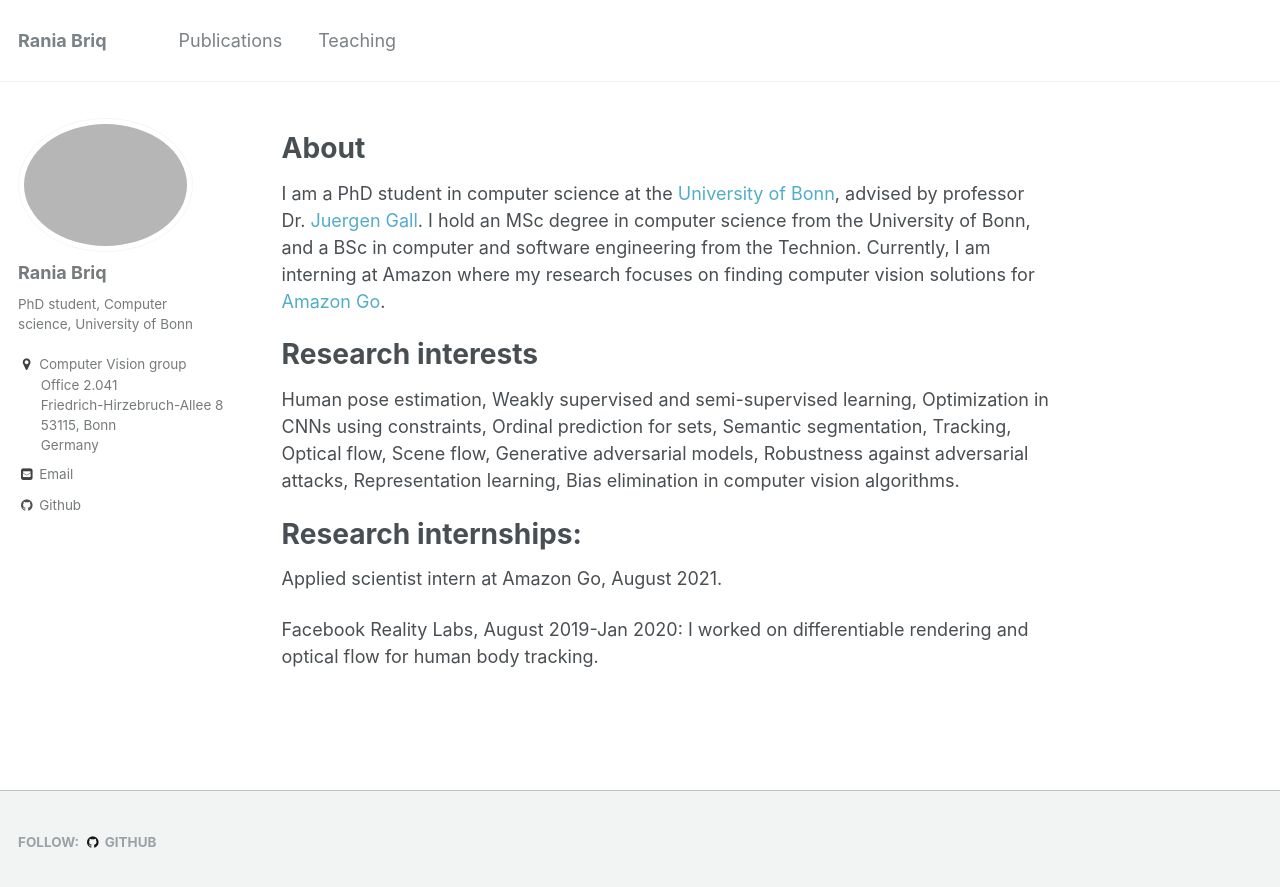
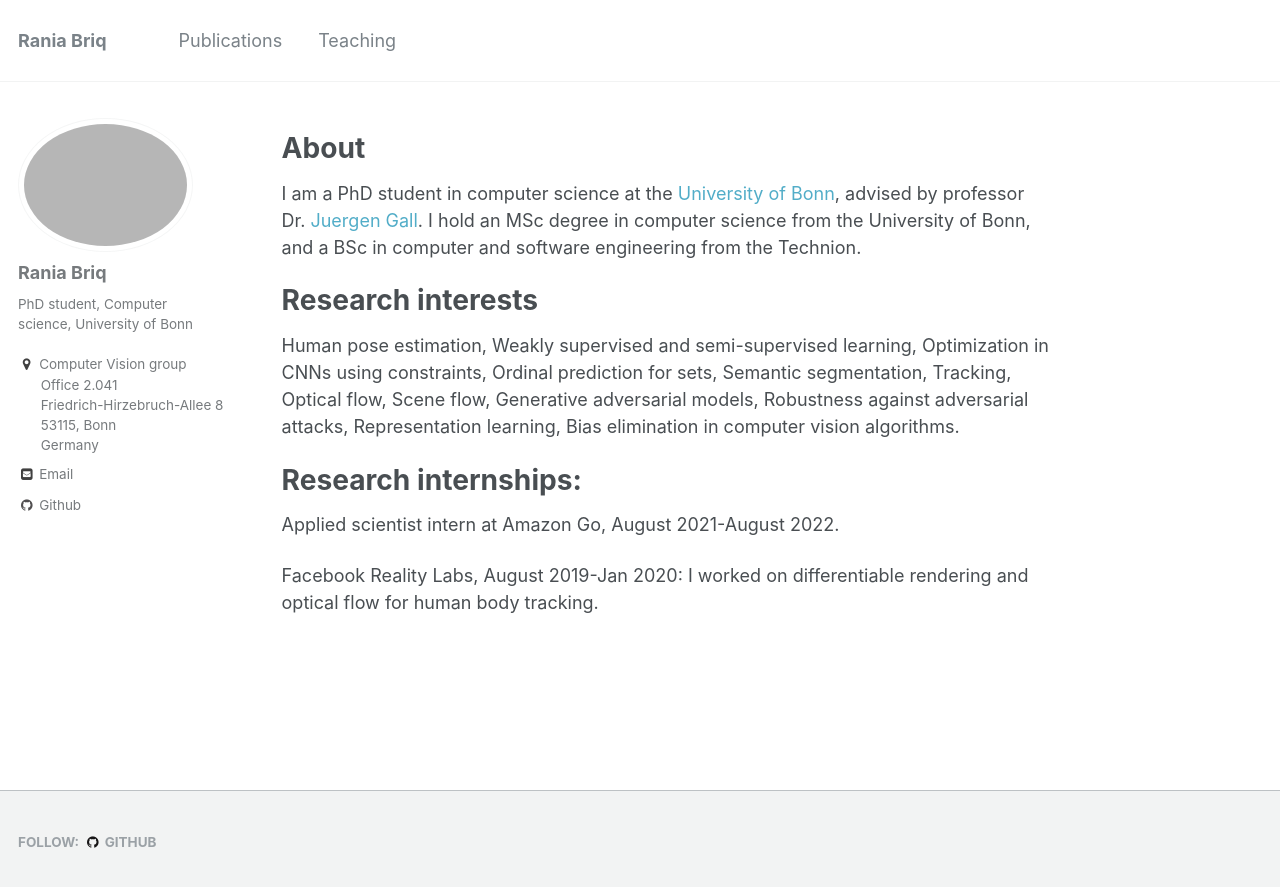
Before and after one commit to briqr/briqr.github.io, a Jekyll site: the page built from _pages/about.md, in a window 1280 px wide. Shown: the top 887 px of the page. Built offline with Jekyll 4.4.1, drawn with Linux system fonts in a browser that asks for light colours.

Commit message:
Update about.md

```diff
--- a/_pages/about.md
+++ b/_pages/about.md
@@ -15,7 +15,7 @@ redirect_from:
 
 About
 ======
-I am a PhD student in computer science at the [University of Bonn](https://www.uni-bonn.de/), advised by professor Dr. [Juergen Gall](https://pages.iai.uni-bonn.de/gall_juergen/). I hold an MSc degree in computer science from the University of Bonn, and a BSc in computer and software engineering from the Technion. Currently, I am interning at Amazon where my research focuses on finding computer vision solutions for [Amazon Go](https://www.youtube.com/watch?v=NrmMk1Myrxc).
+I am a PhD student in computer science at the [University of Bonn](https://www.uni-bonn.de/), advised by professor Dr. [Juergen Gall](https://pages.iai.uni-bonn.de/gall_juergen/). I hold an MSc degree in computer science from the University of Bonn, and a BSc in computer and software engineering from the Technion.
 
 
 Research interests
@@ -25,6 +25,6 @@ Human pose estimation, Weakly supervised and semi-supervised learning, Optimizat
 
 Research internships:
 ======
-Applied scientist intern at Amazon Go, August 2021.
+Applied scientist intern at Amazon Go, August 2021-August 2022.
 
 Facebook Reality Labs, August 2019-Jan 2020: I worked on differentiable rendering and optical flow for human body tracking.
```
